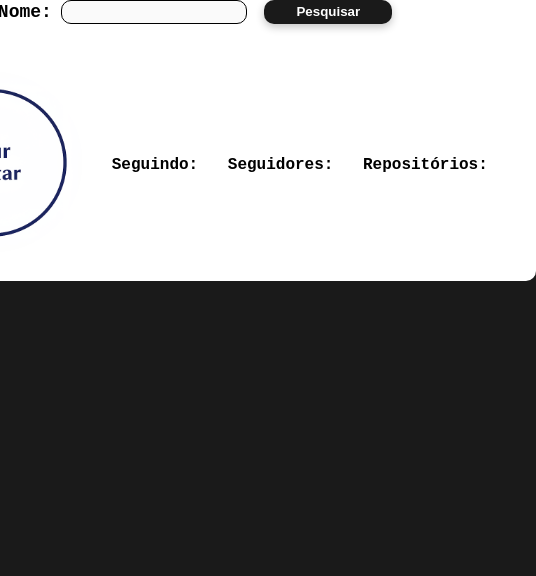
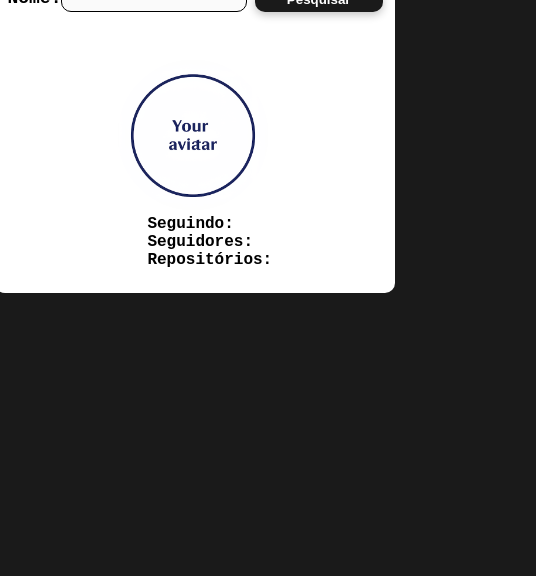
Before and after one commit to Dyego27/Github-API, a plain HTML site: page assets/index.html in a window 390 px wide. Shown: the part 268-844 px from the top of the page, 536 px wide, since content can reach past the window. Drawn offline with Linux system fonts and the light colour scheme.

Commit message:
responsitividade feita

```diff
--- a/assets/CSS/container.css
+++ b/assets/CSS/container.css
@@ -76,3 +76,21 @@ button:hover {
 .resultDiv p {
     margin-left: 1.85rem;
 }
+
+@media (max-width:780px) {
+    .container{
+        width: 400px;
+    }
+    form{
+        display: flex;
+    }
+    .resultDiv{
+        display: flex;
+        align-items: flex-start;
+        justify-content: flex-start;
+        flex-direction: column;
+    }
+    .resultDiv img {
+        width: 150px;
+    }
+}
```
